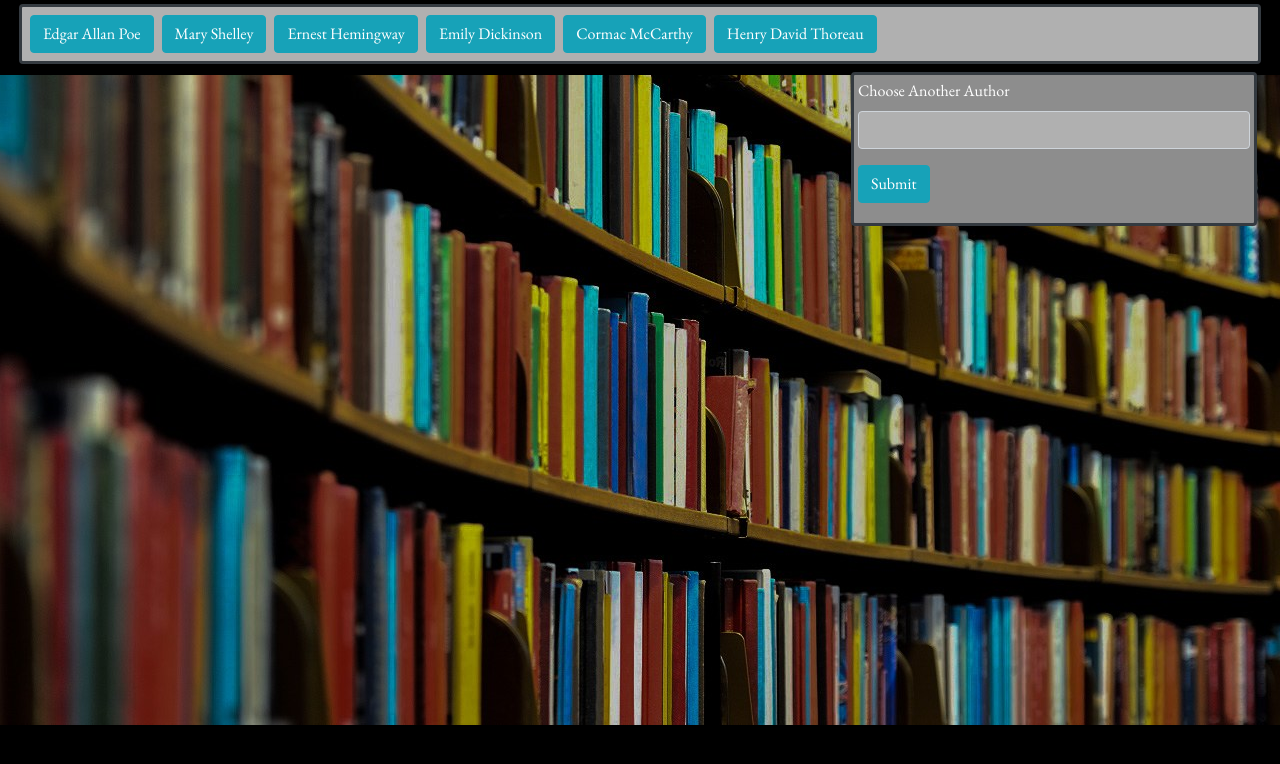
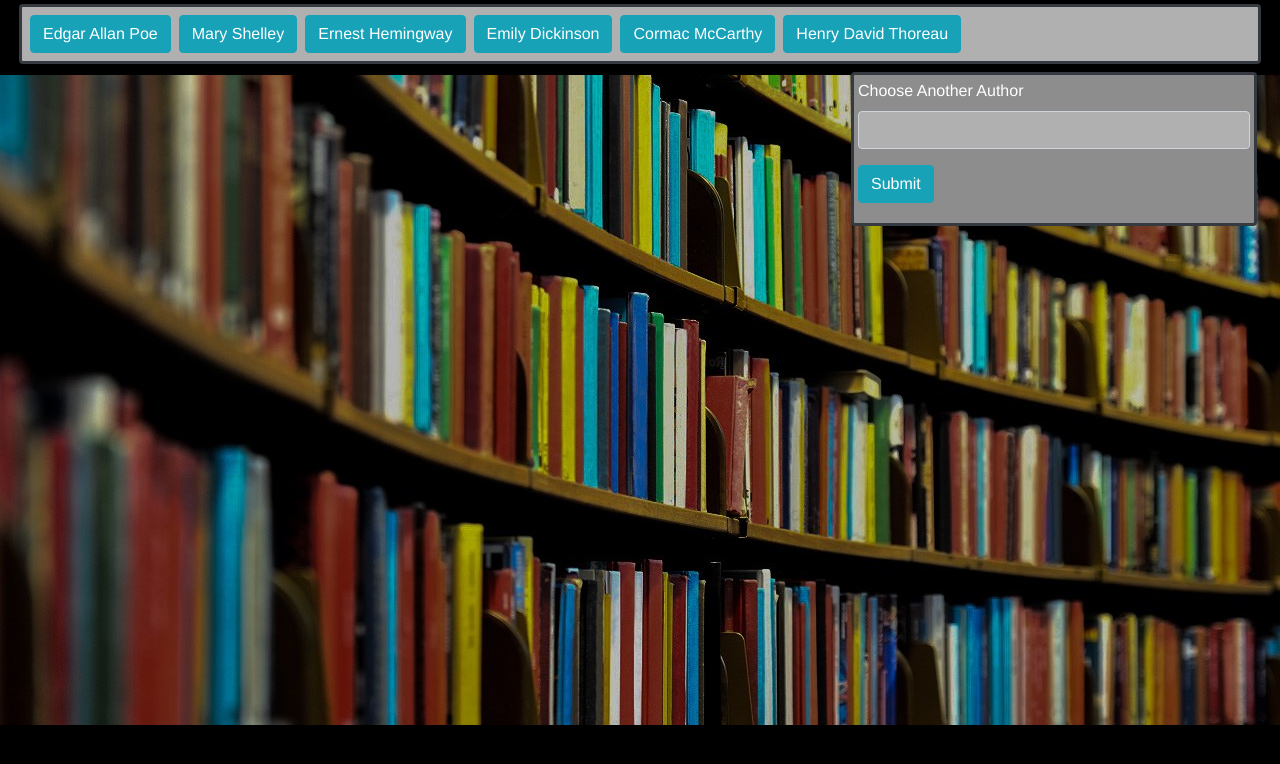
Before and after one commit to WagnerAndrew/GifTastic, a plain HTML site: page index.html in a window 1280 px wide. Drawn offline with nearby package versions, Linux system fonts and the light colour scheme.

Commit message:
Changed font

```diff
--- a/assets/css/style.css
+++ b/assets/css/style.css
@@ -3,7 +3,8 @@ body {
     background-image: url("../images/books.jpg");
     background-repeat: no-repeat;
     background-position: center;
-    font-family: 'EB Garamond', serif;
+    /* font-family: 'EB Garamond', serif; */
+    font-family: Helvetica, sans-serif;
 }
 
 .color {
--- a/index.html
+++ b/index.html
@@ -9,7 +9,7 @@
 
     <meta name="viewport" content="width=device-width, initial-scale=1.0, shrink-to-fit=no">
 
-    <link href="https://fonts.googleapis.com/css?family=EB+Garamond" rel="stylesheet">
+    <!-- <link href="https://fonts.googleapis.com/css?family=EB+Garamond" rel="stylesheet"> -->
 
     <link rel="stylesheet" href="https://stackpath.bootstrapcdn.com/bootstrap/4.1.3/css/bootstrap.min.css" integrity="sha384-MCw98/SFnGE8fJT3GXwEOngsV7Zt27NXFoaoApmYm81iuXoPkFOJwJ8ERdknLPMO"
         crossorigin="anonymous">
@@ -22,8 +22,6 @@
         crossorigin="anonymous"></script>
 
     <link rel="stylesheet" type="text/css" media="screen" href="assets/css/style.css" />
-
-    <title>GifTastic</title>
 
 </head>
 
```
Also changed, not shown: 2 other files.
